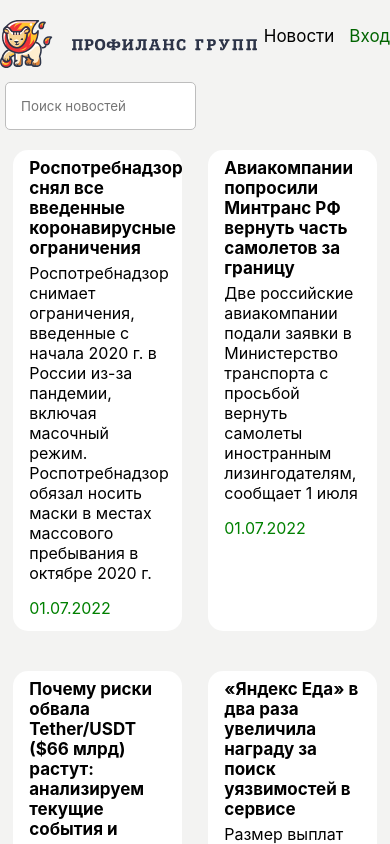
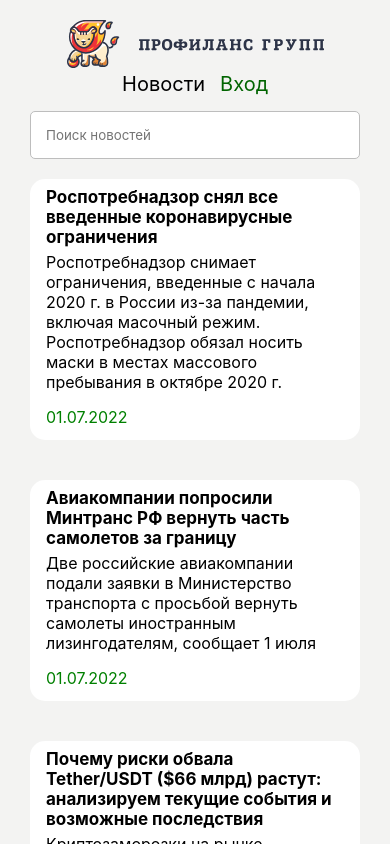
Before and after one commit to utkamag/React_ProfilanceGroup_Test, a React (Create React App) app in the folder react-app/: page /user in a window 390 px wide. Shown: the top 844 px of the page. Built offline with nearby package versions, Linux system fonts and the light colour scheme.

Commit message:
update code
Адаптивная верстка сайта под смартфоны и планшеты

```diff
--- a/react-app/public/index.html
+++ b/react-app/public/index.html
@@ -1,20 +1,21 @@
 <!DOCTYPE html>
 <html lang="en">
 <head>
-    <meta charset="utf-8" />
-    <link rel="icon" href="%PUBLIC_URL%/favicon.ico" />
-    <meta name="viewport" content="width=device-width, initial-scale=1" />
-    <meta name="theme-color" content="#000000" />
+    <meta charset="utf-8"/>
+    <link rel="icon" href="%PUBLIC_URL%/favicon.ico"/>
+    <meta name="viewport"
+          content="width=device-width, initial-scale=1.0, maximum-scale=1.0, user-scalable=0">
+    <meta name="theme-color" content="#000000"/>
     <meta
             name="description"
             content="Web site created using create-react-app"
     />
-    <link rel="apple-touch-icon" href="%PUBLIC_URL%/logo192.png" />
+    <link rel="apple-touch-icon" href="%PUBLIC_URL%/logo192.png"/>
     <!--
       manifest.json provides metadata used when your web app is installed on a
       user's mobile device or desktop. See https://developers.google.com/web/fundamentals/web-app-manifest/
     -->
-    <link rel="manifest" href="%PUBLIC_URL%/manifest.json" />
+    <link rel="manifest" href="%PUBLIC_URL%/manifest.json"/>
     <!--
       Notice the use of %PUBLIC_URL% in the tags above.
       It will be replaced with the URL of the `public` folder during the build.
--- a/react-app/src/styles/App.scss
+++ b/react-app/src/styles/App.scss
@@ -130,9 +130,11 @@
     font-size: 17px;
     color: black;
   }
+
   &__widget-text {
     color: black;
   }
+
   &__widget-date {
     padding-top: 15px;
     margin-bottom: 5px;
@@ -142,7 +144,7 @@
 
 /* News Without Login */
 
-.news-without-login{
+.news-without-login {
   display: flex;
   color: $descriptiontext;
   margin-left: 10px;
@@ -176,6 +178,7 @@
   &__main-title {
     width: 100%;
   }
+
   &__title {
     font-size: 20px;
     width: 100%;
@@ -190,6 +193,7 @@
     font-size: 20px;
     width: 100%;
   }
+
   &__title-textarea {
     font-family: -apple-system;
     font-size: 17px;
@@ -224,6 +228,7 @@
     outline: none;
     resize: none;
   }
+
   &__button {
     border-radius: 5px;
     padding: 10px;
@@ -232,7 +237,7 @@
     transition: 0.5s;
   }
 
-  &__button:hover{
+  &__button:hover {
     margin-top: 17px;
     background: $profilanceLionYellow;
   }
@@ -241,6 +246,7 @@
     margin-top: 17px;
     background: $profilanceLionRed;
   }
+
   &__done {
     display: flex;
     justify-content: center;
@@ -260,7 +266,7 @@
 
 /* Admin */
 
-.admin-main{
+.admin-main {
   margin: 20px;
 }
 
@@ -270,12 +276,14 @@
   align-items: center;
   flex-direction: row;
   flex-wrap: wrap;
+
   &__widget {
     margin-bottom: 15px;
     padding: 8px 16px;
     border-radius: 15px;
     background: $secondcolor;
   }
+
   &__title {
     margin-bottom: 5px;
     font-weight: bolder;
@@ -283,22 +291,27 @@
     color: black;
 
   }
+
   &__subtitle {
     color: $descriptiontext;
   }
+
   &__text {
     color: black;
   }
+
   &__date {
     padding-top: 15px;
     margin-bottom: 5px;
     color: green;
   }
-  &__button{
+
+  &__button {
     display: flex;
     margin-top: 15px;
 
   }
+
   &__button-accept {
     border-radius: 5px;
     padding: 10px;
@@ -313,18 +326,141 @@
     width: 110px;
     height: 50px;
   }
+
   &__img-delete {
     margin-right: 15px;
     width: 40px;
   }
+
   &__img-delete:hover {
     cursor: pointer;
   }
+
   &__img-add {
     margin-left: 15px;
     width: 40px;
   }
+
   &__img-add:hover {
     cursor: pointer;
   }
 }
+
+/* Media queries */
+
+/* Tablet */
+
+@media screen and (max-width: 1200px)
+{
+  .wrapper {
+    max-width: 1024px;
+    margin: 0 auto;
+  }
+  .header {
+    display: flex;
+    justify-content: space-around;
+
+  }
+  .header__img {
+    width: 30vw;
+  }
+  .header__news {
+    font-size: 30px;
+  }
+  .header__login-active {
+    font-size: 30px;
+  }
+  .search__input {
+    margin-top: 15px;
+    width: 50vw;
+    margin-left: 80px;
+  }
+  .news-without-login {
+    margin-left: 80px;
+    padding: 10px;
+  }
+  .news__widget {
+    width: 80%;
+  }
+  .popup__content {
+    display: flex;
+    justify-content: center;
+    flex-wrap: wrap;
+    align-items: center;
+    padding: 110px;
+    width: 40%;
+    height: 10%;
+  }
+  .popup__title {
+    margin-bottom: 5px;
+    font-size: 35px;
+  }
+  .popup__input {
+    width: 80%;
+    height: 20px;
+  }
+  .popup__submit {
+    margin-top: 15px;
+    width: 40%;
+    height: 30px;
+  }
+  .admin-main {
+    margin-left: 80px;
+  }
+
+}
+
+/* Mobile */
+
+@media screen and (max-width: 500px)
+{
+  .wrapper {
+    max-width: 330px;
+    margin: 0 auto;
+  }
+  .header {
+    display: flex;
+    flex-wrap: wrap;
+    justify-content: center;
+
+  }
+  .header__img {
+    width: 100%;
+  }
+  .header__news {
+    font-size: 20px;
+  }
+  .header__login-active {
+    font-size: 20px;
+  }
+  .search__input {
+    margin: 0;
+    margin-top: 15px;
+    width: 100%;
+  }
+  .news-without-login {
+    margin: 0;
+    padding: 10px;
+  }
+  .news__widget {
+    width: 100%;
+  }
+  .popup__content {
+    width: 100%;
+    height: 15%;
+  }
+  .popup__title {
+    font-size: 25px;
+  }
+  .popup__input {
+    width: 90%;
+    height: 25px;
+  }
+  .popup__submit {
+    width: 50%;
+    height: 25px;
+  }
+  .admin-main {
+    margin: 0;
+  }
+}
```
Lines whose indentation alone changed are shown as unchanged.
